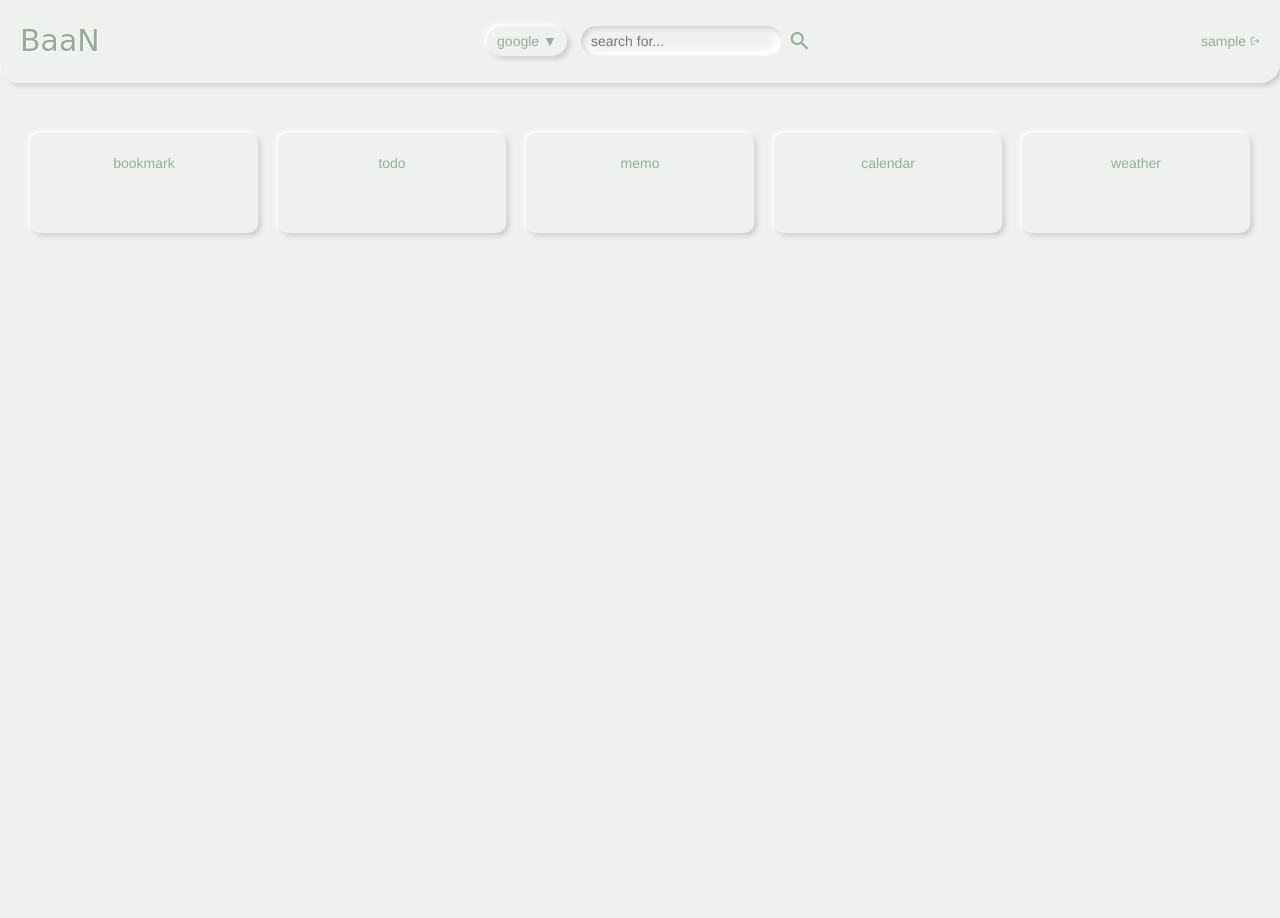
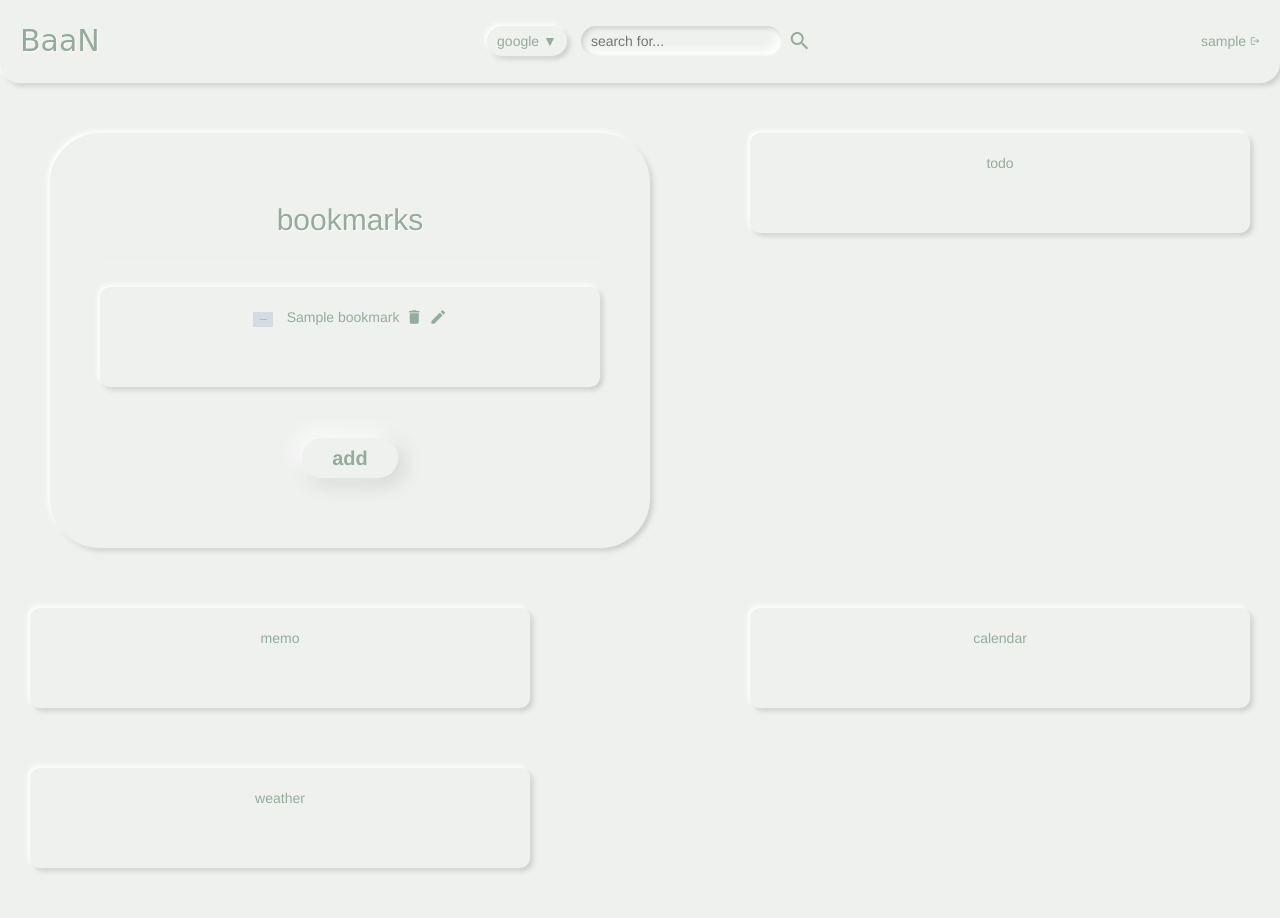
Before and after one commit to isdiscodead/BaaN, a Django app: page / in a window 1280 px wide. Before the commit the page ends 237 px from the top, so only its background shows below. Run offline with Django 3.2, Linux system fonts and the light colour scheme; a user stored in the database is signed in; tables that the repository leaves empty hold one stand-in row (values such as "Sample post"); grey boxes marked "Sample" are stand-in pictures; data that the repository does not hold is empty; parts of the project's set-up code (start-up, migrations or seed data) failed here and were passed over; some libraries are stand-ins or nearby versions; some web fonts are replaced.

Commit message:
add ajax on index.html

```diff
--- a/accountapp/templates/accountapp/index.html
+++ b/accountapp/templates/accountapp/index.html
@@ -1,4 +1,29 @@
 {% include 'base.html' %}
+<script src="https://code.jquery.com/jquery-3.3.1.min.js"></script>
+<script>
+    function load_bookmark() {
+        $.ajax({
+            type: 'GET',
+            url: '/bookmarks/list/',
+
+            // 통신 성공
+            success: function(result){
+                $('#bookmark').html(result);
+                // document.getElementById("bookmark").innerHTML(result);
+            },
+
+            // 통신 실패
+            error: function(result) {
+                alert("error!");
+            }
+        });
+    }
+</script>
+<script type="text/javascript">
+    $(document).ready(function() {
+        load_bookmark();
+    });
+</script>
 
 <body>
     <header class="header">
@@ -28,7 +53,7 @@
     <div class="main" >
         <div >
             <div class="link_flex_box">
-                <div class="link_box">
+                <div class="" id="bookmark">
                     <a href="{% url 'bookmarkapp:list' %}">bookmark</a>
                 </div>
                 <div class="link_box">
@@ -46,7 +71,4 @@
             </div>
         </div>
     </div>
-
-
 </body>
-</html>
--- a/static/base.css
+++ b/static/base.css
@@ -107,6 +107,7 @@ button {
 
 .link_flex_box {
     display: flex;
+    flex-wrap: wrap;
     justify-content: space-between;
 }
 
```
